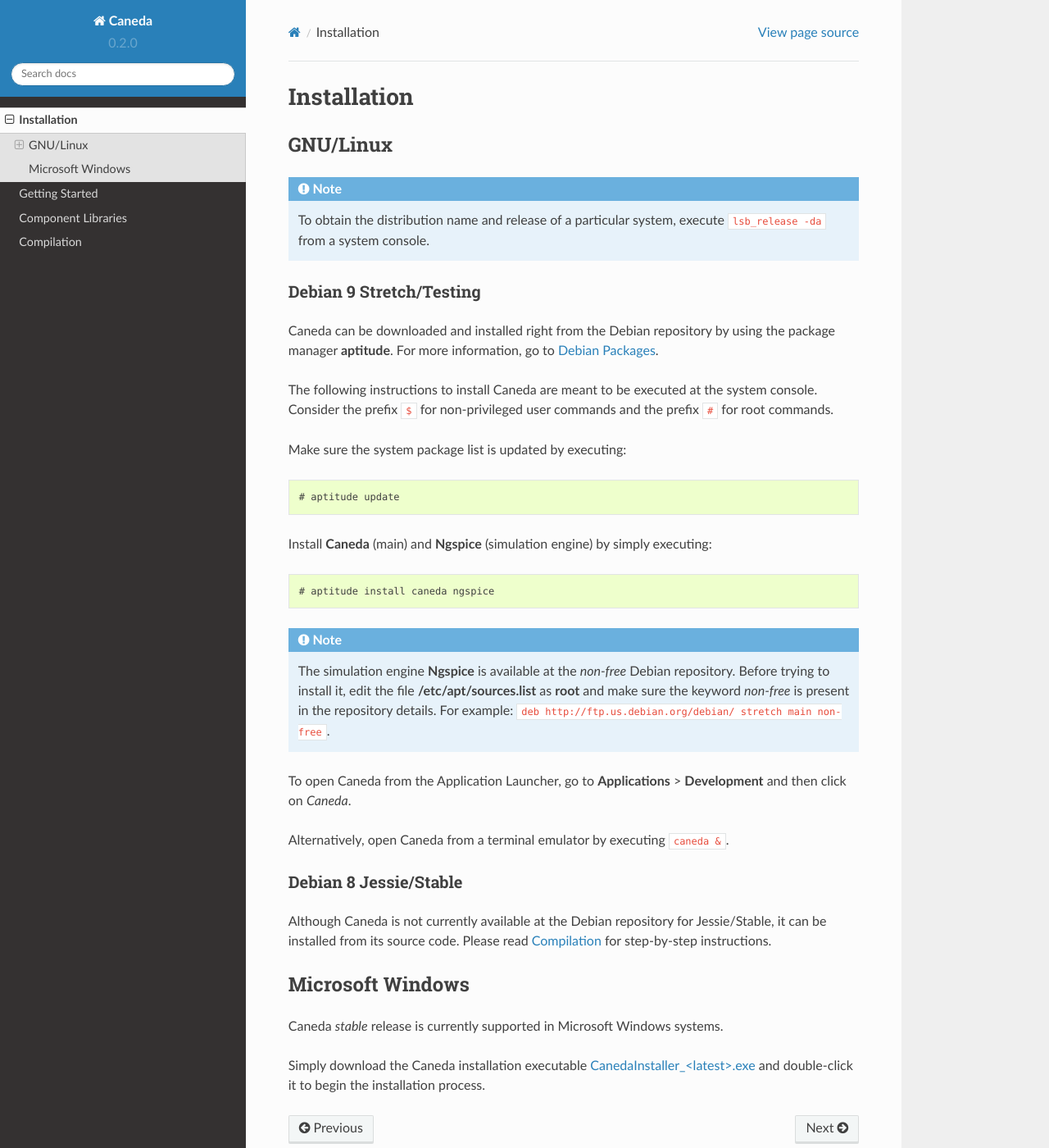
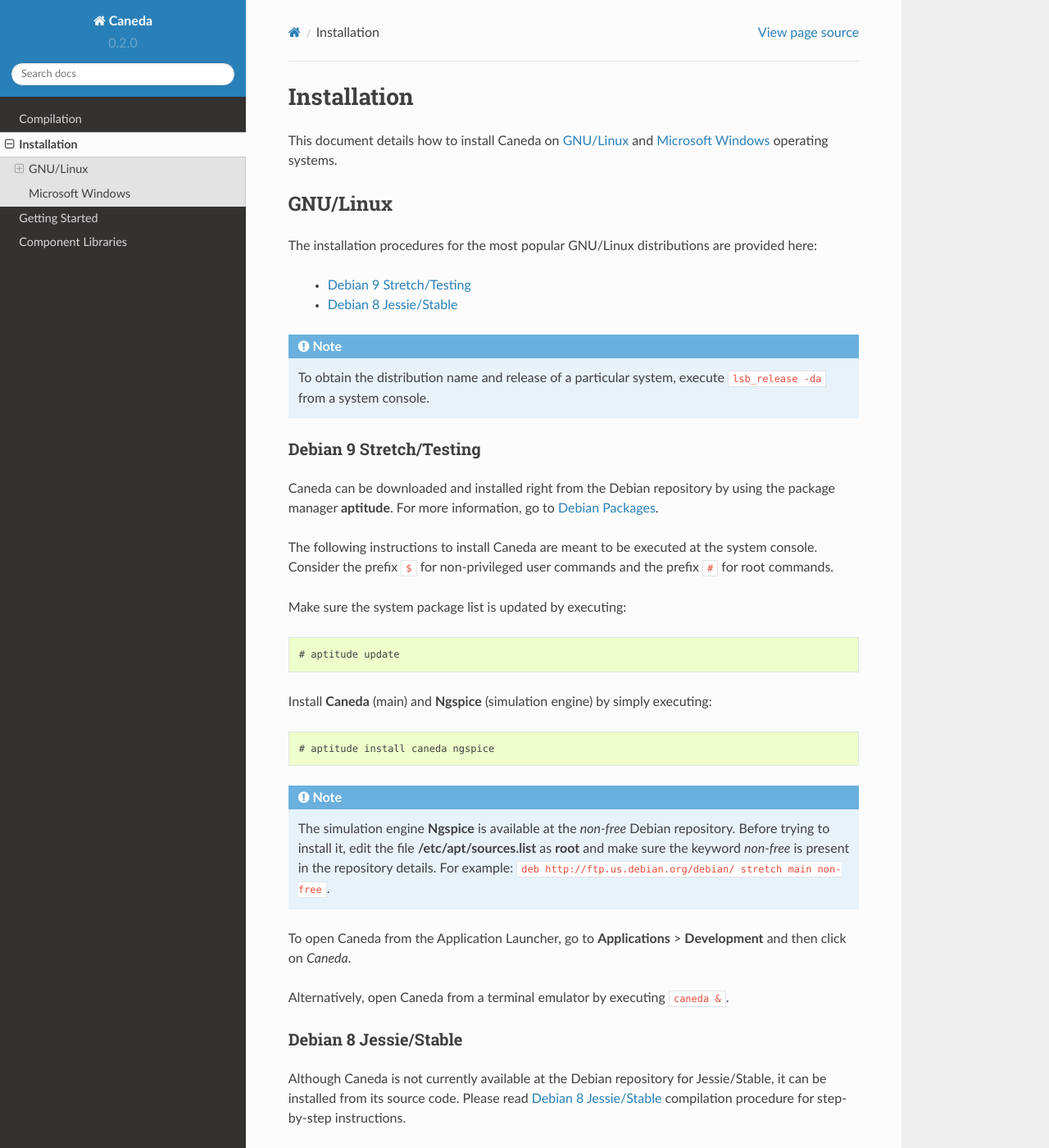
Before and after one commit to Caneda/Docs, a Sphinx documentation site: the page built from docs/installation.rst, in a window 1280 px wide and 1400 px high. Shown: the whole window at 82% size. Built offline with Sphinx 7.4.7 and the Read the Docs theme 2.0.0, drawn with Linux system fonts in a browser that asks for light colours; some of the changed text lies outside the part shown.

Commit message:
Added references to the different sections and cross-links between some of the procedures.

```diff
--- a/docs/gettingstarted.rst
+++ b/docs/gettingstarted.rst
@@ -1,3 +1,5 @@
+.. _gettingstarted:
+
 ###############
 Getting Started
 ###############
--- a/docs/index.rst
+++ b/docs/index.rst
@@ -19,10 +19,10 @@
 .. toctree::
    :maxdepth: 5
 
+   compilation
    installation
    gettingstarted
    libraries
-   compilation
 
 **********
 Contribute
--- a/docs/installation.rst
+++ b/docs/installation.rst
@@ -1,12 +1,25 @@
+.. _installation:
+
 ############
 Installation
 ############
+
+This document details how to install Caneda on :ref:`installation-linux` and :ref:`installation-windows` operating systems.
+
+.. _installation-linux:
 
 *********
 GNU/Linux
 *********
 
+The installation procedures for the most popular GNU/Linux distributions are provided here:
+
+  * :ref:`installation-stretch`
+  * :ref:`installation-jessie`
+
 .. note:: To obtain the distribution name and release of a particular system, execute ``lsb_release -da`` from a system console.
+
+.. _installation-stretch:
 
 Debian 9 Stretch/Testing
 ========================
@@ -36,11 +49,15 @@
 
 Alternatively, open Caneda from a terminal emulator by executing ``caneda &``.
 
+.. _installation-jessie:
+
 Debian 8 Jessie/Stable
 ======================
 
 Although Caneda is not currently available at the Debian repository for Jessie/Stable, it can be installed from its source code.
-Please read :doc:`compilation` for step-by-step instructions.
+Please read :ref:`compilation-jessie` compilation procedure for step-by-step instructions.
+
+.. _installation-windows:
 
 *****************
 Microsoft Windows
@@ -48,6 +65,6 @@
 
 Caneda *stable* release is currently supported in Microsoft Windows systems.
 
-Simply download the Caneda installation executable `CanedaInstaller_<latest>.exe`_ and double-click it to begin the installation process.
+Simply download the Caneda installation executable `CanedaInstaller_<latest>.exe`_ and open it to begin the installation process.
 
 .. _`CanedaInstaller_<latest>.exe`: https://github.com/Caneda/Caneda/releases/download/0.2.0/CanedaInstaller_0.2.0.exe
```
Also changed, not shown: docs/compilation.rst (+9 -2 lines).
